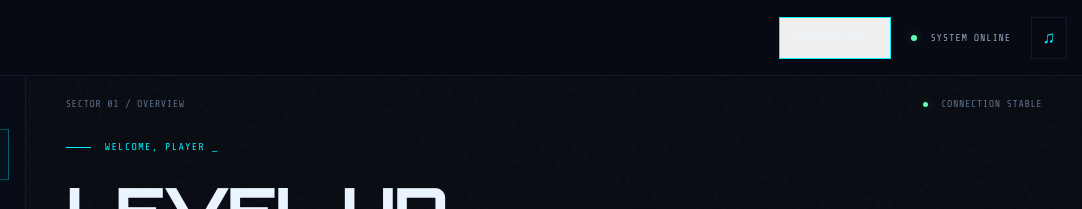
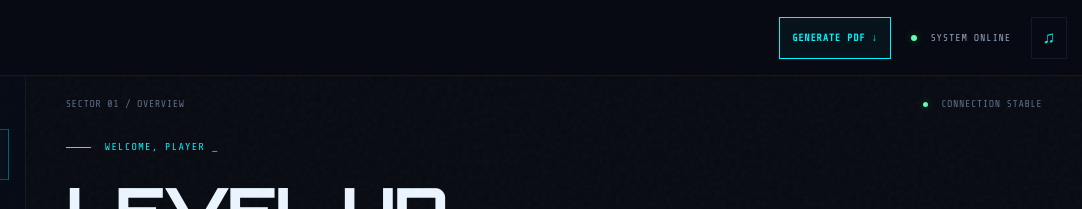
Before and after one commit to AnushkaPatil1107/Portfolio, a website: page index.html in a window 1280 px wide. Shown: the top 209 px of the page, 198-1280 px from the left. Drawn offline with nearby package versions, Linux system fonts and the light colour scheme; no server answers.

Commit message:
Match PDF button to cyberpunk portfolio theme

```diff
--- a/styles.css
+++ b/styles.css
@@ -123,6 +123,9 @@ button:disabled { opacity: .5; cursor: not-allowed; }
 .button-ghost { background: rgba(0,245,255,.035); color: var(--cyan); }
 .button-ghost:hover { background: rgba(0,245,255,.1); }
 .button-small { min-height: 36px; padding: 0 12px; gap: 8px; font-size: 10px; }
+.pdf-export { background: rgba(0,245,255,.035); color: var(--cyan); border-color: var(--cyan); box-shadow: inset 0 0 12px rgba(0,245,255,.025); }
+.pdf-export:hover { background: rgba(0,245,255,.1); box-shadow: 0 0 18px rgba(0,245,255,.16); }
+.pdf-export:focus-visible { outline: 2px solid var(--cyan-soft); outline-offset: 3px; }
 .text-link { border: 0; background: transparent; color: var(--cyan); font: 10px var(--font-mono); }
 .text-link:hover { text-shadow: 0 0 12px rgba(0,245,255,.5); }
 .section-bottom { display: flex; justify-content: space-between; gap: 15px; align-items: center; margin-top: 25px; padding-top: 15px; border-top: 1px solid rgba(52,91,123,.28); color: var(--dim); font-size: 9px; }
```
